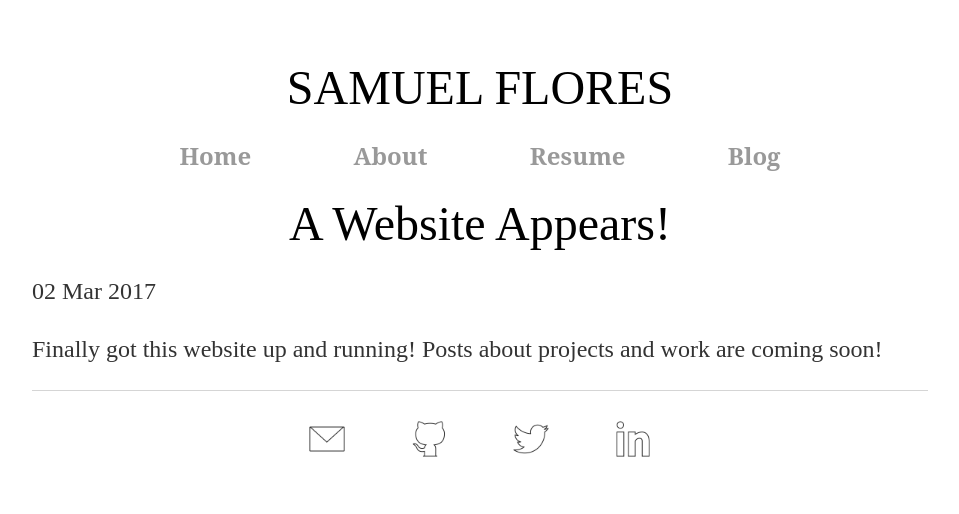
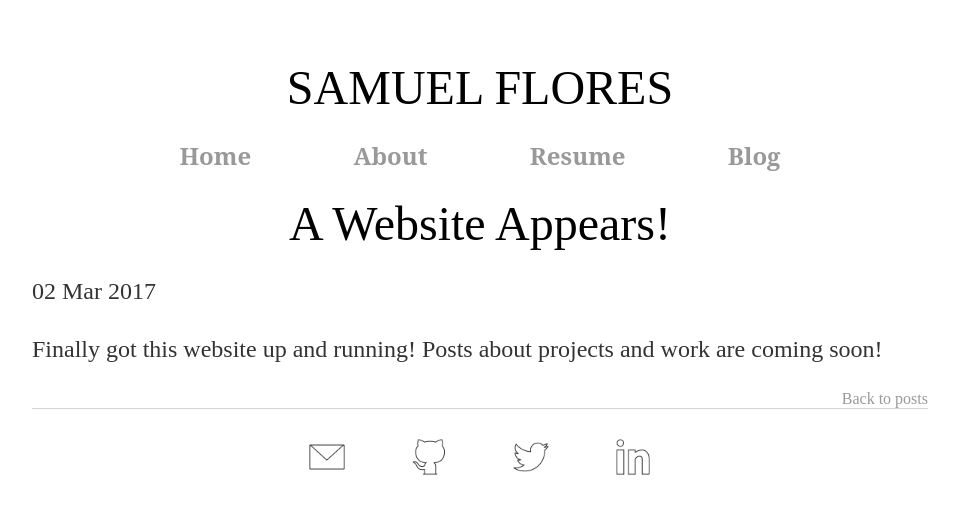
Before and after one commit to floressa/floressa.github.io, a Jekyll site: the page built from _posts/2017-03-02-A-Website-Appears.md, in a window 1280 px wide. Shown: the top 514 px of the page, without its empty margins (160-1119 px from the left). Built offline with Jekyll 4.4.1, drawn with Linux system fonts in a browser that asks for light colours; some web fonts are replaced.

Commit message:
added back link on posts

```diff
--- a/_layouts/post.html
+++ b/_layouts/post.html
@@ -7,3 +7,7 @@ layout: default
 <div class="post">
   {{ content }}
 </div>
+
+<div class="back_link">
+    <a href="/blog">Back to posts</a>
+</div>
--- a/css/styles.css
+++ b/css/styles.css
@@ -75,3 +75,7 @@ ul.posts {
 ul.posts li {
     list-style: none;
 }
+
+.back_link {
+    text-align: right;
+}
```
